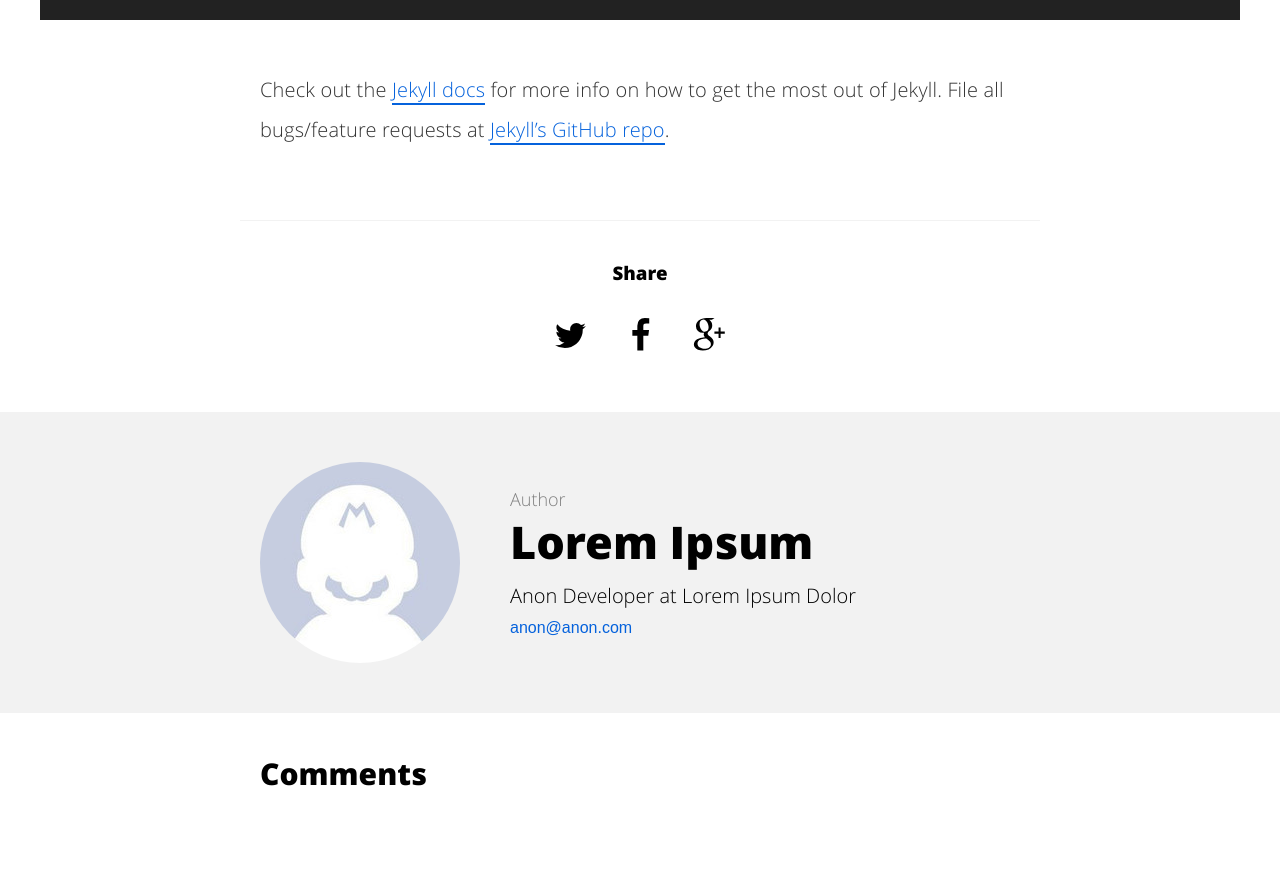
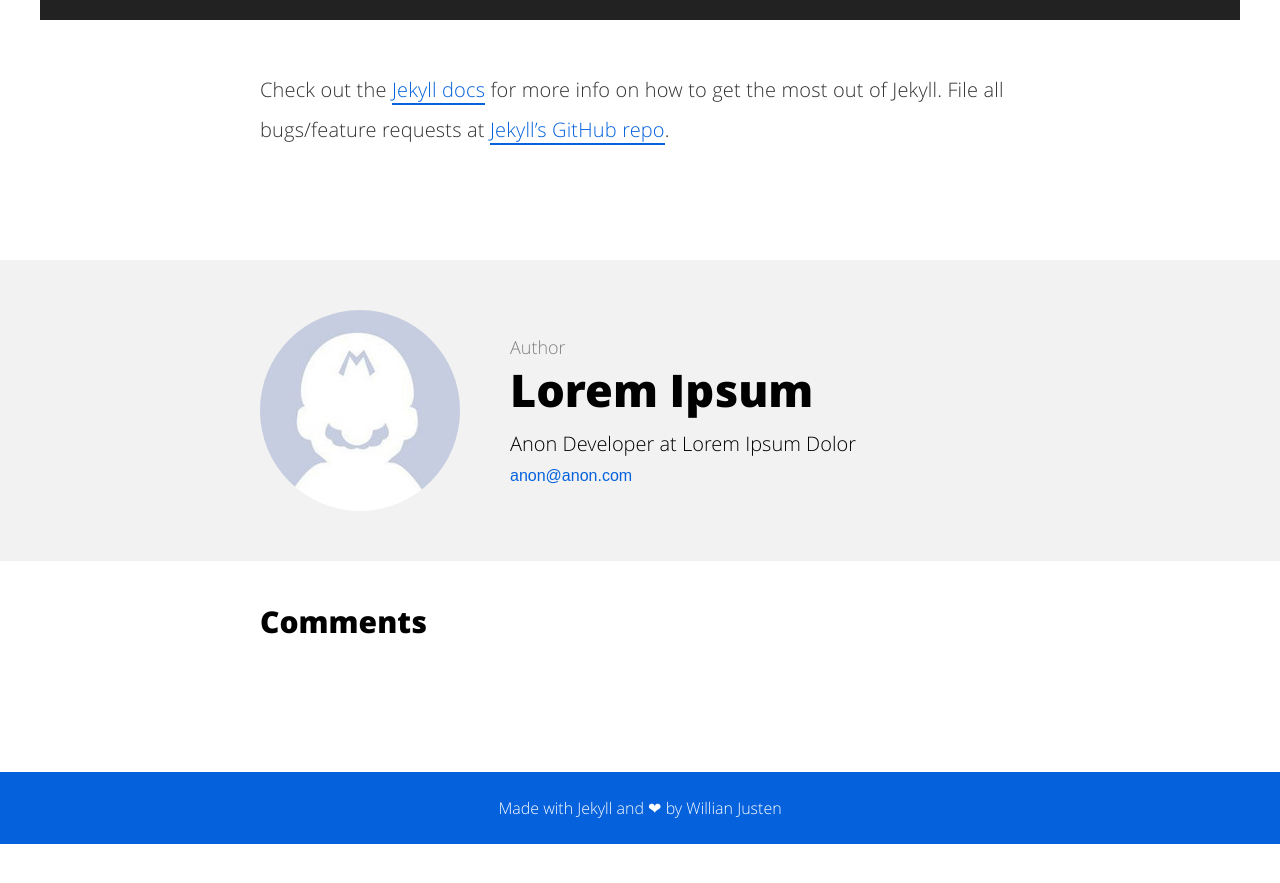
Before and after one commit to weedmandan/weedmandan.github.io, a Jekyll site: the page built from _posts/2015-08-04-welcome-to-jekyll.md, in a window 1280 px wide and 900 px high, scrolled down 1366 px. Shown: the top 883 px of the window. Built offline with Jekyll 4.4.1, drawn with Linux system fonts in a browser that asks for light colours; comment, search, counter and statistics services are not loaded; after the commit the page ends 2210 px from its top, so only the background shows below that.

Commit message:
Remove share

```diff
--- a/_includes/share.html
+++ /dev/null
@@ -1,15 +0,0 @@
-<section class="share">
-    <h3>Share</h3>
-    <a aria-label="Share on Twitter" href="https://twitter.com/intent/tweet?text=&quot;{{ page.twitter_text }}&quot;%20{{ site.url }}{{ page.url }}%20via%20&#64;{{ site.twitter_username }}&hashtags={% for tag in page.tags %}{{tag}},{% endfor %}"
-    onclick="window.open(this.href, 'twitter-share', 'width=550,height=235');return false;" title="Share on Twitter">
-        <svg class="icon icon-twitter"><use xlink:href="#icon-twitter"></use></svg>
-    </a>
-    <a aria-label="Share on Facebook"href="https://www.facebook.com/sharer/sharer.php?u={{ site.url }}{{ page.url }}"
-    onclick="window.open(this.href, 'facebook-share','width=580,height=296');return false;" title="Share on Facebook">
-        <svg class="icon icon-facebook"><use xlink:href="#icon-facebook"></use></svg>
-    </a>
-    <a aria-label="Share on Google Plus" href="https://plus.google.com/share?url={{ site.url }}{{ page.url }}"
-    onclick="window.open(this.href, 'google-plus-share', 'width=490,height=530');return false;" title="Share on Google+">
-        <svg class="icon icon-google-plus"><use xlink:href="#icon-google-plus"></use></svg>
-    </a>
-</section>
--- a/_layouts/post.html
+++ b/_layouts/post.html
@@ -10,7 +10,6 @@
                 {{ content }}
             </article>
 
-            {% include share.html %}
             {% include author.html %}
             {% include comments.html %}
             {% include footer.html %}
```
